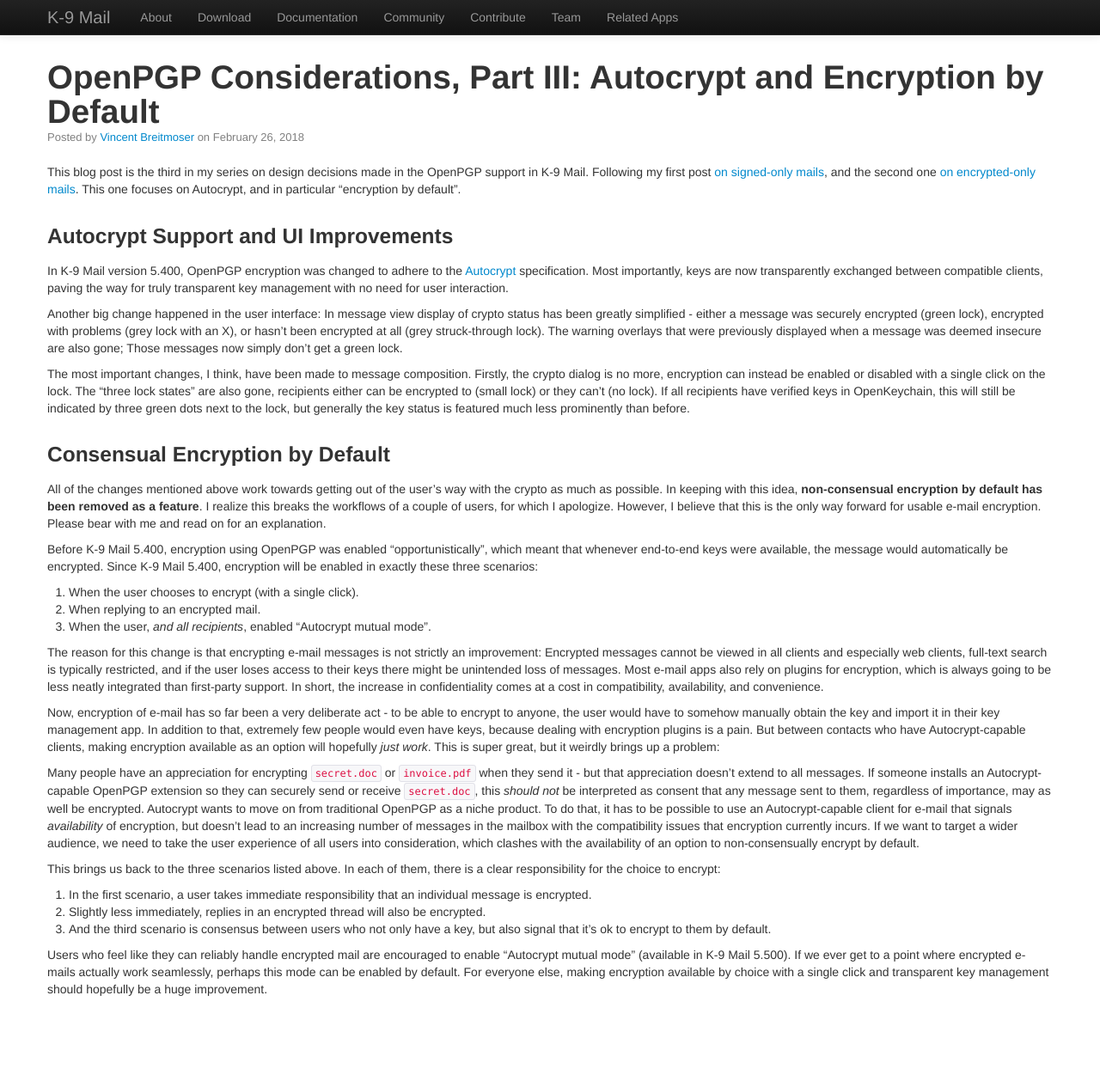
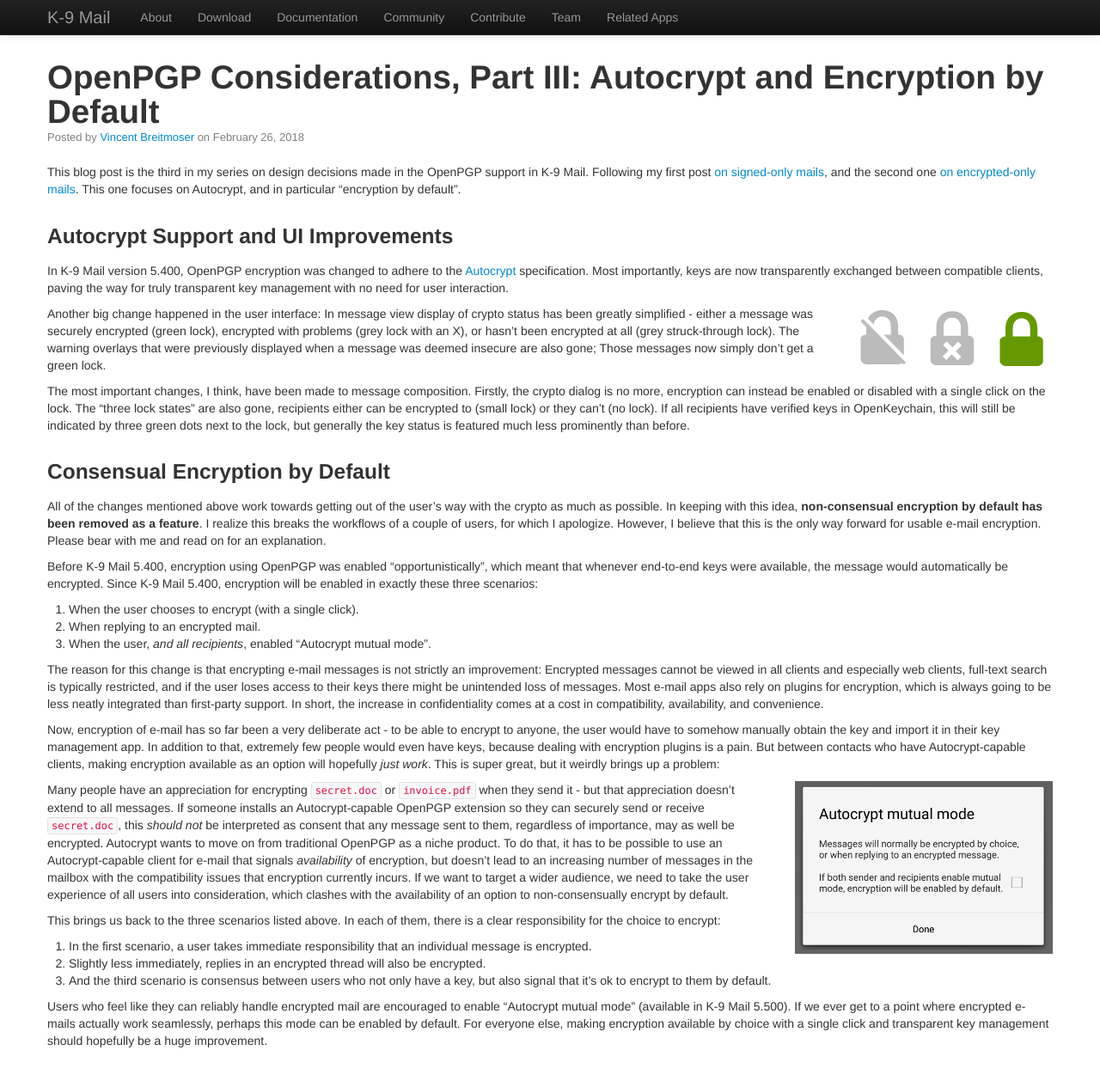
Before and after one commit to k9mail/k9mail.app, a Jekyll site: the page built from _posts/2018-02-26-OpenPGP Considerations Part III Autocrypt.md, in a window 1280 px wide and 1271 px high. Shown: the top 1258 px of the window at 86% size. Built offline with Jekyll 4.4.1, drawn with Linux system fonts in a browser that asks for light colours; nearby versions of some CDN libraries.

Commit message:
add some partial screenshots

```diff
--- a/_posts/2018-02-26-OpenPGP Considerations Part III Autocrypt.md
+++ b/_posts/2018-02-26-OpenPGP Considerations Part III Autocrypt.md
@@ -12,6 +12,8 @@ This one focuses on Autocrypt, and in particular "encryption by default".
 
 In K-9 Mail version 5.400, OpenPGP encryption was changed to adhere to the [Autocrypt](https://autocrypt.org) specification.
 Most importantly, keys are now transparently exchanged between compatible clients, paving the way for truly transparent key management with no need for user interaction.
+
+<img src="/assets/img/crypto-states.png" alt="K-9 Mail Crypto States" style="float: right; padding-left: 30px;" />
 
 Another big change happened in the user interface:
 In message view display of crypto status has been greatly simplified - either a message was securely encrypted (green lock), encrypted with problems (grey lock with an X), or hasn't been encrypted at all (grey struck-through lock).
@@ -46,6 +48,8 @@ In addition to that, extremely few people would even have keys, because dealing
 But between contacts who have Autocrypt-capable clients, making encryption available as an option will hopefully *just work*.
 This is super great, but it weirdly brings up a problem:
 
+<img src="/assets/img/autocrypt-mutual.png" alt="Autocrypt Mutual Mode" style="float: right; padding-left: 30px;" />
+
 Many people have an appreciation for encrypting `secret.doc` or `invoice.pdf` when they send it - but that appreciation doesn't extend to all messages.
 If someone installs an Autocrypt-capable OpenPGP extension so they can securely send or receive `secret.doc`, this *should not* be interpreted as consent that any message sent to them, regardless of importance, may as well be encrypted.
 Autocrypt wants to move on from traditional OpenPGP as a niche product.
```
Also changed, not shown: assets/img/autocrypt-mutual.png (added), assets/img/crypto-states.png (added).
